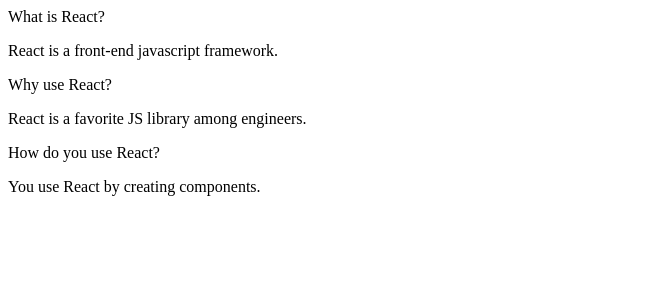
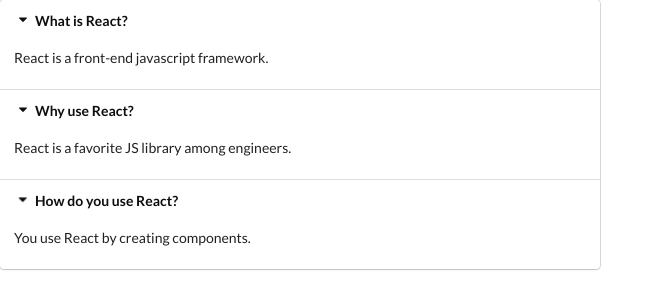
Before and after one commit to brookebryski/widgets-app, a React (Create React App) app: page / in a window 1280 px wide. Shown: the top 308 px of the page, without its empty margins (0-664 px from the left). Built offline with nearby package versions, Linux system fonts and the light colour scheme.

Commit message:
styling with sematic ui

```diff
--- a/public/index.html
+++ b/public/index.html
@@ -10,6 +10,7 @@
       content="Web site created using create-react-app"
     />
     <link rel="apple-touch-icon" href="%PUBLIC_URL%/logo192.png" />
+    <link rel="stylesheet" href="https://cdnjs.cloudflare.com/ajax/libs/semantic-ui/2.4.1/semantic.min.css" />
     <!--
       manifest.json provides metadata used when your web app is installed on a
       user's mobile device or desktop. See https://developers.google.com/web/fundamentals/web-app-manifest/
--- a/src/components/Accordion.js
+++ b/src/components/Accordion.js
@@ -2,7 +2,8 @@
 
 const Accordion = ({ items }) => {
     const renderedItems = items.map(item => {
-        return <div key={item.title}>
+        return(
+             <React.Fragment key={item.title}>
             <div className="title active">
                 <i className ="dropdown icon"></i>
                 {item.title}
@@ -10,7 +11,8 @@
              <div className="content active">
                  <p>{item.content}</p>
             </div>
-        </div>
+        </React.Fragment>
+        );
     });
 
     return <div className="ui styled accordion">
```
